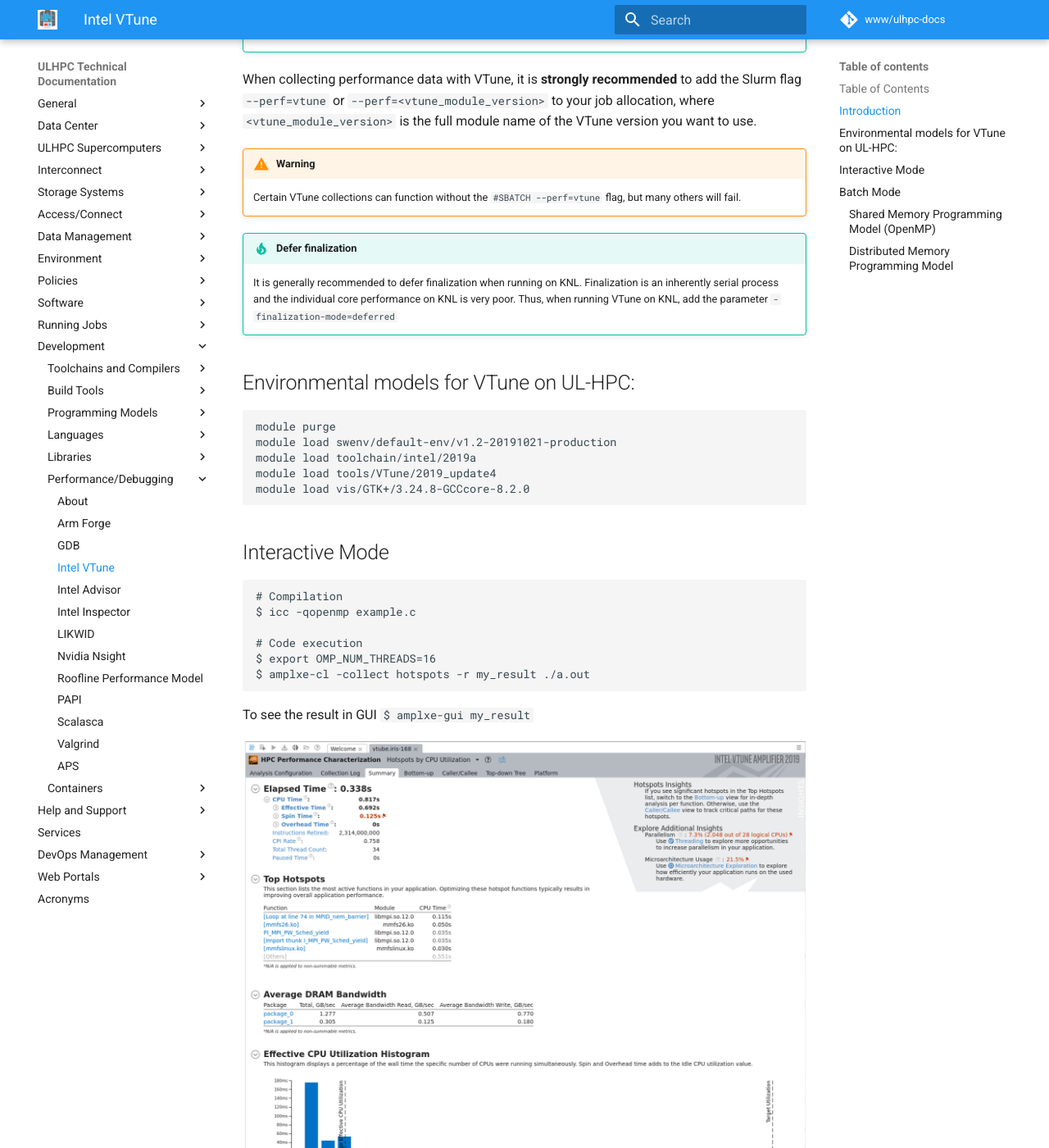
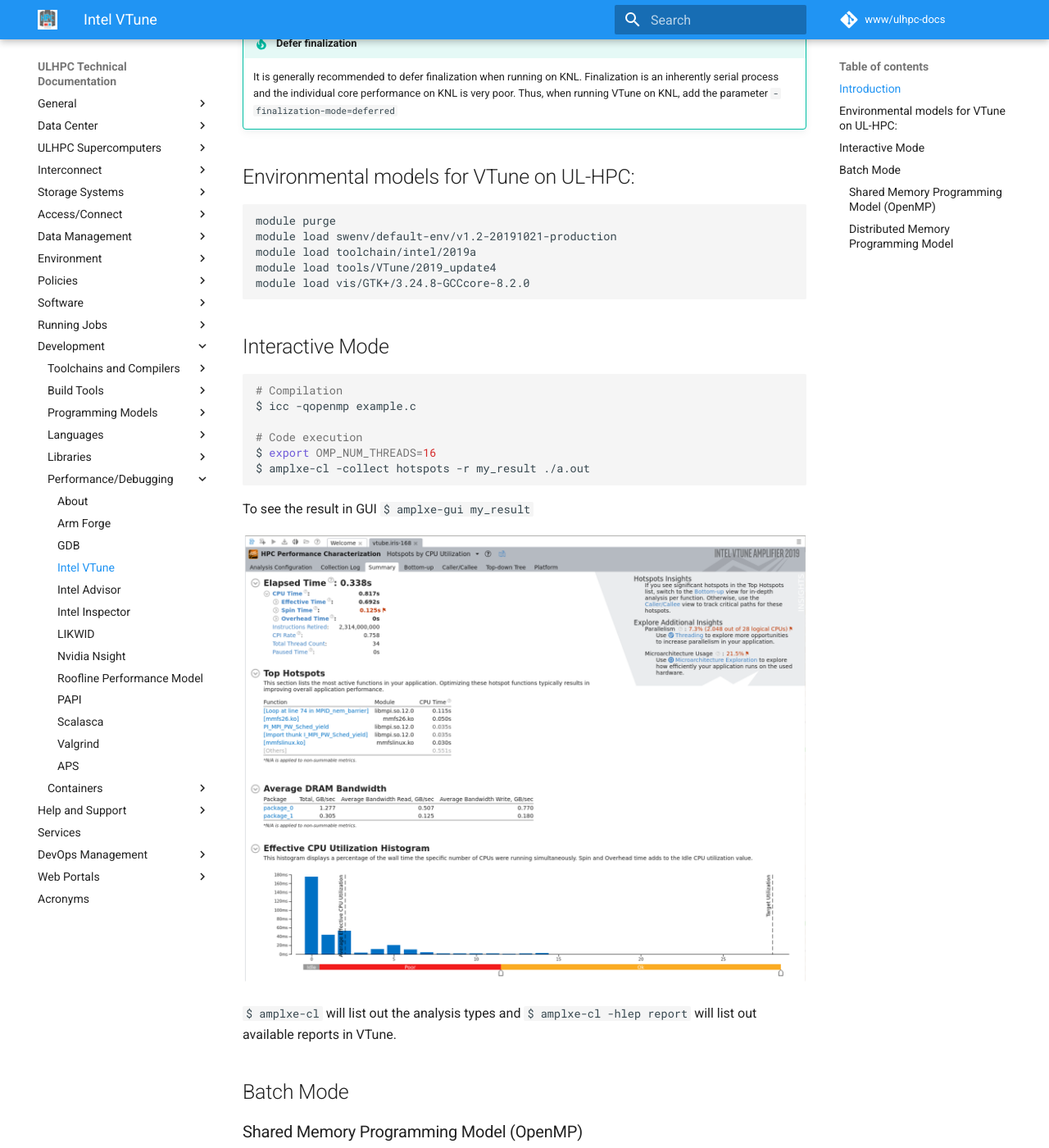
Before and after one commit to ULHPC/ulhpc-docs, an MkDocs documentation site: the page built from docs/development/performance-debugging-tools/vtune.md, in a window 1280 px wide and 1400 px high, scrolled down 753 px. Shown: the whole window at 82% size. Built offline with MkDocs 1.6.1 and Material for MkDocs 9.7.7, drawn with Linux system fonts in a browser that asks for light colours; some of the changed text lies outside the part shown.

Commit message:
Update vtune.md

````diff
--- a/docs/development/performance-debugging-tools/vtune.md
+++ b/docs/development/performance-debugging-tools/vtune.md
@@ -1,11 +1,4 @@
 # VTune
-
-## Table of Contents
-1. [Introduction](#introduction)
-2. [Environmental models for VTune on UL-HPC](#environmental-models-for-vtune-on-ul-hpc)
-3. [Interactive Mode](#interactive-mode)
-4. [Batch Mode](#batch-mode)
-5. [Additional Information](#additional-information)
 
 ## Introduction
 
@@ -47,7 +40,7 @@ you want to use.
 	running VTune on KNL, add the parameter	`-finalization-mode=deferred`
 
 ## Environmental models for VTune on UL-HPC:
-```
+```bash
 module purge
 module load swenv/default-env/v1.2-20191021-production
 module load toolchain/intel/2019a
@@ -60,7 +53,7 @@ module load vis/GTK+/3.24.8-GCCcore-8.2.0
 
 ## Interactive Mode
 
-```
+```bash
 # Compilation
 $ icc -qopenmp example.c
 
@@ -77,7 +70,7 @@ To see the result in GUI `$ amplxe-gui my_result`
 ## Batch Mode
 
 ### Shared Memory Programming Model (OpenMP)
-```shell
+```bash
 #!/bin/bash -l
 #SBATCH -J VTune
 #SBATCH -N 1
@@ -100,7 +93,7 @@ amplxe-cl -collect hotspots-r my_result ./a.out
 To compile just `MPI` application run `$ mpiicc example.c`
 and for `MPI+OpenMP` run `$ mpiicc -qopenmp example.c`
 
-```shell
+```bash
 #!/bin/bash -l
 #SBATCH -J VTune
 #SBATCH -N 2
@@ -117,7 +110,7 @@ module load vis/GTK+/3.24.8-GCCcore-8.2.0
 srun -n 56 amplxe-cl -collect uarch-exploration -r vtune_mpi -- ./a.out
 ```
 
-```
+```bash
 # Report collection
 $ amplxe-cl -report uarch-exploration -report-output output -r vtune_mpi
 
````
